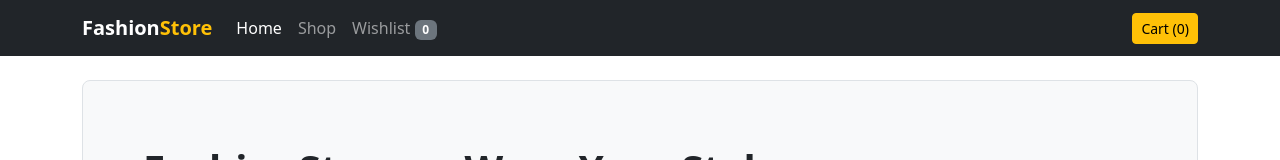
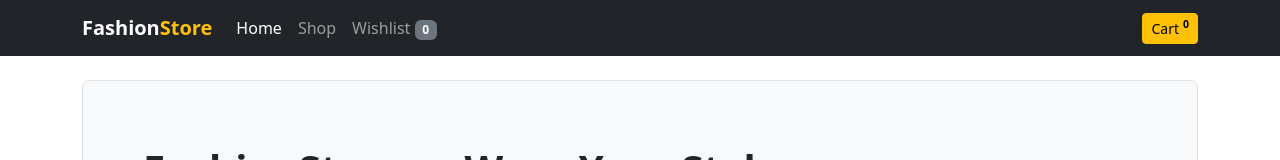
Before and after one commit to Dhanush616/fashion-store, a React (Vite) app: page / in a window 1280 px wide. Shown: the top 160 px of the page. Built offline with nearby package versions, Linux system fonts and the light colour scheme.

Commit message:
style: cart count as superscript

```diff
--- a/src/components/Navbar.jsx
+++ b/src/components/Navbar.jsx
@@ -38,7 +38,7 @@ export default function Navbar() {
           </ul>
           <div className="d-flex gap-2 align-items-center">
             <Link className="btn btn-sm btn-warning" to="/cart">
-              Cart ({cartCount(items)})
+              Cart<sup className="ms-1 fw-bold">{cartCount(items)}</sup>
             </Link>
           </div>
         </div>
```
